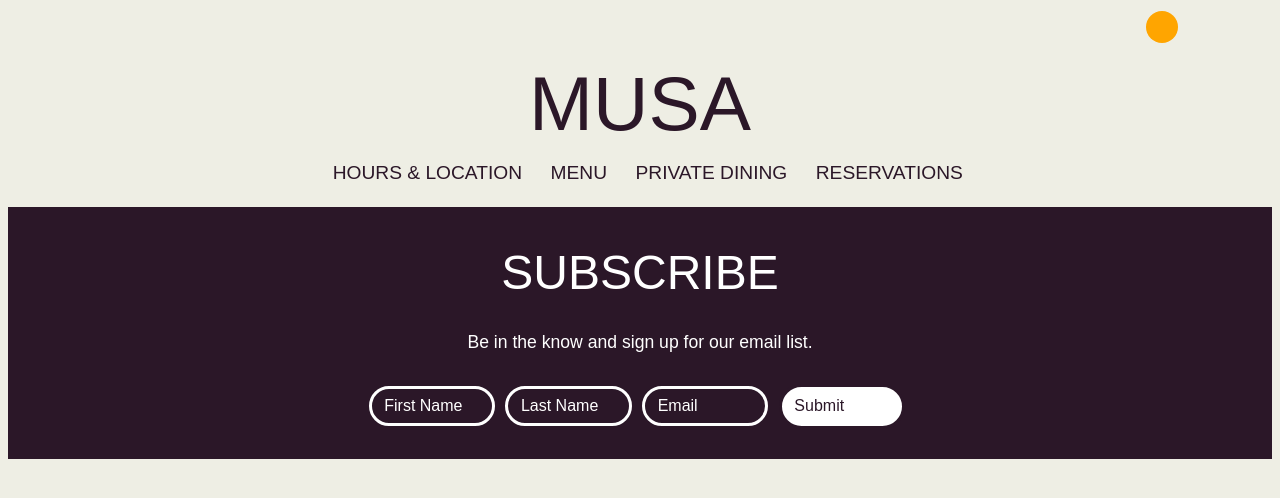
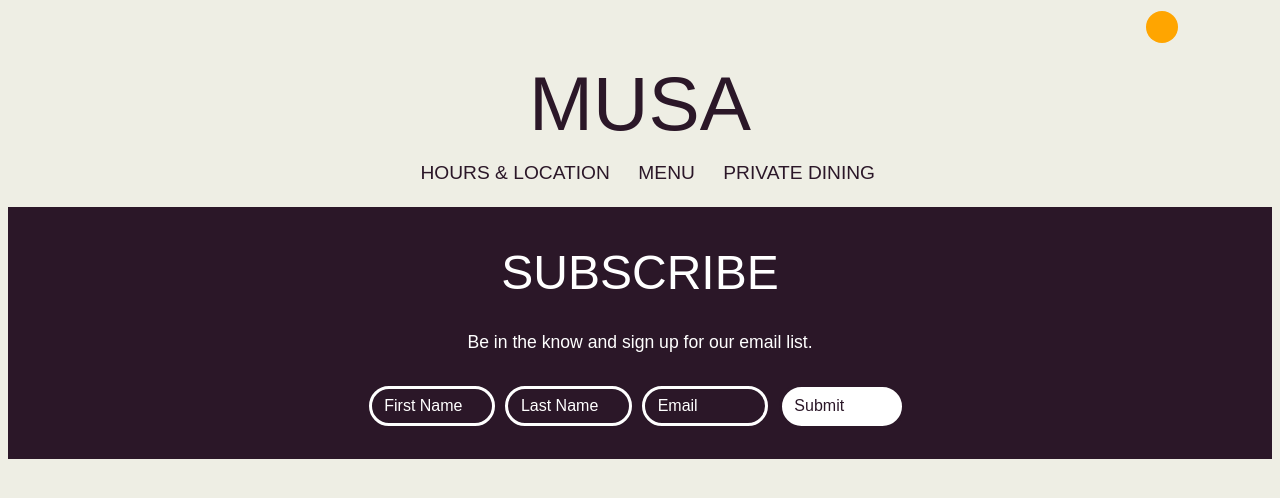
Before and after one commit to Lovisaryd/MUSA, a plain HTML site: page App/email.html in a window 1280 px wide. Shown: the top 498 px of the page. Drawn offline with nearby package versions, Linux system fonts and the light colour scheme; a web font is replaced by a local one.

Commit message:
Update email.html

```diff
--- a/App/email.html
+++ b/App/email.html
@@ -17,7 +17,6 @@
                 <li><a href="hours.html">HOURS & LOCATION</a></li>
                 <li><a href="menu.html">MENU</a></li>
                 <li><a href="dining.html">PRIVATE DINING</a></li>
-                <li><a href="reservations.html">RESERVATIONS</a></li>
             </ul>
         </nav>
         <div class="dropdown-navbar">
@@ -32,7 +31,6 @@
               <li><a href="hours.html">HOURS & LOCATION</a></li>
               <li><a href="menu.html">MENU</a></li>
               <li><a href="dining.html">PRIVATE DINING</a></li>
-              <li><a href="reservations.html">RESERVATIONS</a></li>
               <li><a href="email.html" id="emailLink">EMAIL SIGNUP</a></li>
           </ul>
         </div>
```
